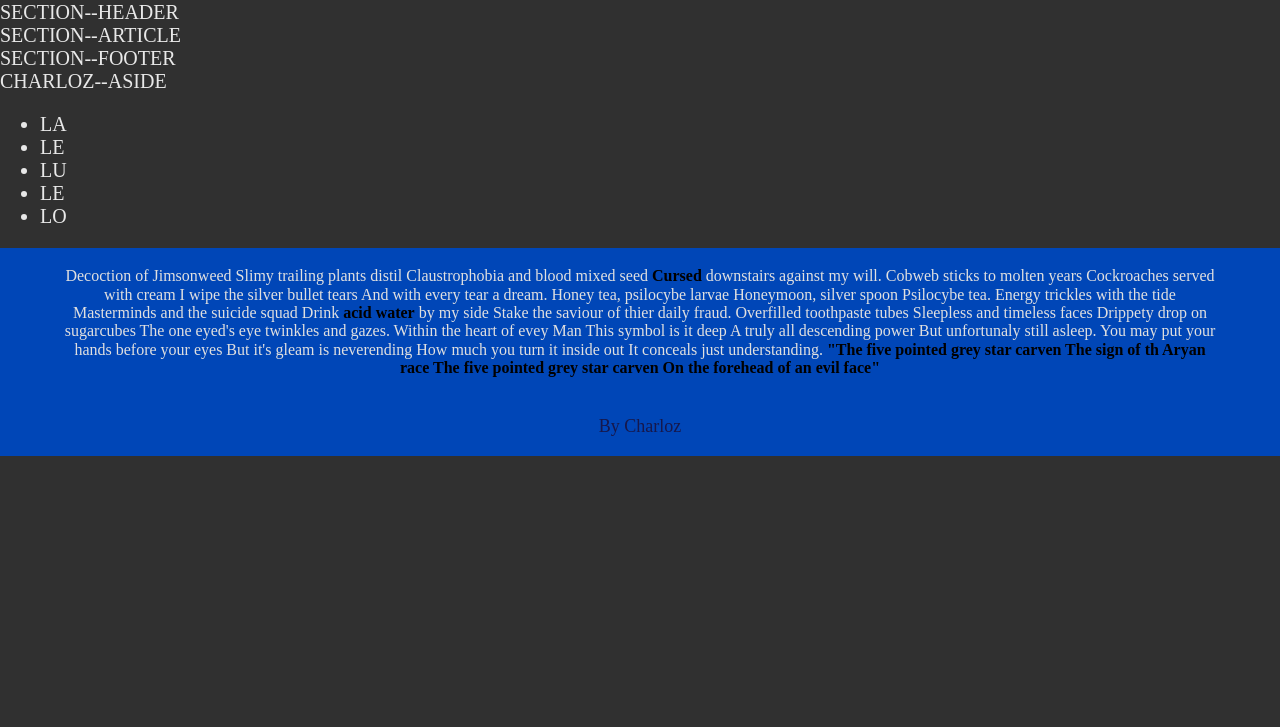
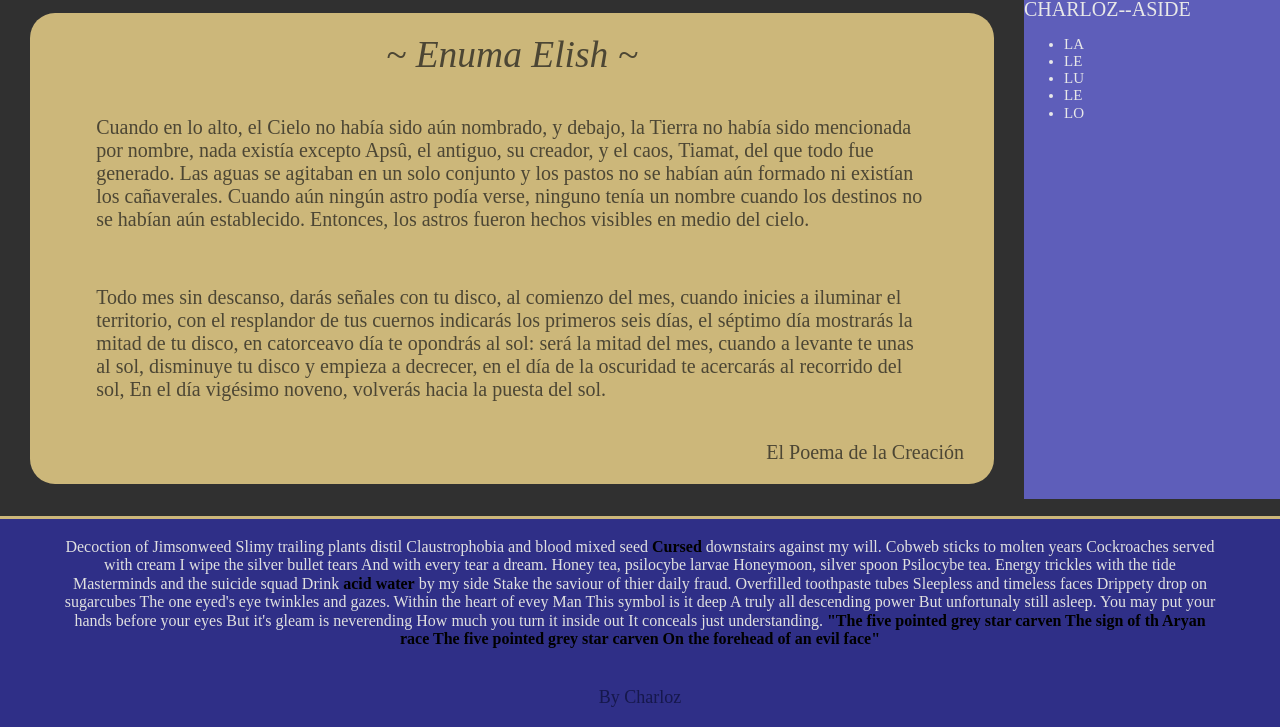
Before and after one commit to carlos-lopez-olx/Tiamat-sandbox, a plain HTML site: page index.html in a window 1280 px wide. Shown: the part 107-834 px from the top of the page. Before the commit the page ends 800 px from the top, so only its background shows below. Drawn offline with Linux system fonts and the light colour scheme.

Commit message:
[tiamat]-[z]-Add text and style for the article, fix header and footer

```diff
--- a/index.html
+++ b/index.html
@@ -15,10 +15,34 @@
 			<p class="title">TIAMAT not oficial site</p>
 		</div>
 	</div>
-	<section class="content" >CHARLOZ--SECTION
-    	<header class="header-section">SECTION--HEADER</header>
-    	<article>SECTION--ARTICLE</article>
-    	<footer class="footer-section">SECTION--FOOTER</footer>
+	<div class="content">
+		<section class="body-section">
+	    	<header class="header-section">~ Enuma Elish ~</header>
+	    	<article class="article-section">
+					<p>
+						Cuando en lo alto, el Cielo no había sido aún nombrado,
+	          y debajo, la Tierra no había sido mencionada por nombre,
+	          nada existía excepto Apsû, el antiguo, su creador,
+	          y el caos, Tiamat, del que todo fue generado.
+	          Las aguas se agitaban en un solo conjunto
+	          y los pastos no se habían aún formado ni existían los cañaverales.
+	          Cuando aún ningún astro podía verse,
+	          ninguno tenía un nombre cuando los destinos no se habían aún establecido.
+	          Entonces, los astros fueron hechos visibles en medio del cielo.
+					</p>
+					<p>
+						Todo mes sin descanso, darás señales con tu disco,
+          	al comienzo del mes, cuando inicies a iluminar el territorio,
+          	con el resplandor de tus cuernos indicarás los primeros seis días,
+          	el séptimo día mostrarás la mitad de tu disco,
+          	en catorceavo día te opondrás al sol: será la mitad del mes,
+          	cuando a levante te unas al sol,
+          	disminuye tu disco y empieza a decrecer,
+          	en el día de la oscuridad te acercarás al recorrido del sol,
+          	En el día vigésimo noveno, volverás hacia la puesta del sol.
+					</p>
+				</article>
+	    	<footer class="footer-section">El Poema de la Creación</footer>
 	  	</section>
 	  	<aside class="sidebar">CHARLOZ--ASIDE
 			<ul class="list">
@@ -29,6 +53,7 @@
 				<li>LO</li>
 			</ul>
 		</aside>
+	</div>
 	<footer class="footer-container">
 		<p class="footer-content">Decoction of Jimsonweed Slimy trailing plants distil Claustrophobia and blood mixed seed <strong>Cursed</strong> downstairs against my will.
 			Cobweb sticks to molten years Cockroaches served with cream I wipe the silver bullet tears And with every tear a dream.
--- a/styles/tiamat.css
+++ b/styles/tiamat.css
@@ -5,7 +5,7 @@
 }
 
 .header-container, .footer-container {
-  background-color: #0046b7;
+ 	background-color: #2f2f87;
 }
 
 /* Headers */
@@ -13,6 +13,8 @@
 .header-container {
   width: 100%;
   height: 85px;
+  border-bottom-style: solid;
+  border-bottom-color: #ccb77a;
 }
 
 .header-icon {
@@ -21,17 +23,82 @@
 }
 
 .title-container {
-  width: 15%;
+	width: 25%;
 	display: inline-block;
 	position: absolute;
 	right: 15px;
-  top: 15px;
 }
 
 .title {
 	text-align: right;
-  font-size: 20px;
+	font-size: 1.875em;
 	padding: 15px;
+}
+
+/* Content */
+
+.content {
+	display: inline-flex;
+	white-space: nowrap;
+	width: 100%;
+  margin: 1.3% 0;
+}
+
+.body-section, .sidebar {
+	display: inline-block;
+}
+
+.body-section {
+	width: 80%;
+	white-space: normal;
+}
+
+.header-section {
+	font-family: "Times New Roman", Times, serif;
+	font-style: italic;
+	font-size: 1.875em;
+	text-align: center;
+	color: #4c4634;
+	background-color: #ccb77a;
+  margin: 15px 30px 0 30px;
+  padding-top: 2%;
+  border-radius: 25px 25px 0 0;
+}
+
+.article-section {
+ 	font-family: "Times New Roman", Times, serif;
+  background-color: #ccb77a;
+  color: #4c4634;
+  margin: 0 30px;
+  padding: 0 20px;
+}
+
+.article-section p {
+  padding: 40px;
+  width: 90%;
+}
+
+.article-section p:last-of-type {
+  padding-top: 15px;
+}
+
+.footer-section {
+  background-color: #ccb77a;
+  color: #4c4634;
+  text-align: right;
+  margin: 0 30px 15px 30px;
+  padding: 0 30px 20px 30px;
+  border-radius: 0 0 25px 25px;
+}
+
+.sidebar {
+	background-color: #5e5eba;
+	white-space: normal;
+	width: 20%;
+}
+
+.list {
+  	font-size: 15px;
 }
 
 /* Footer */
@@ -39,6 +106,8 @@
 .footer-container {
 	text-align: center;
 	height: 10%;
+  border-top-style: solid;
+  border-top-color: #ccb77a;
 }
 
 .footer-content {
```
Lines whose indentation alone changed are shown as unchanged.
